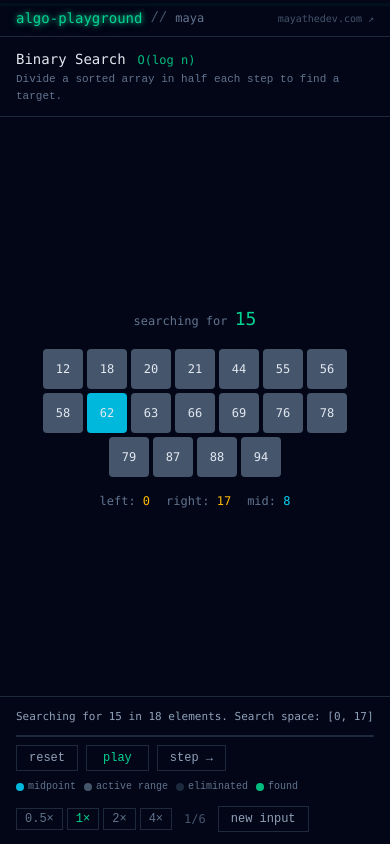
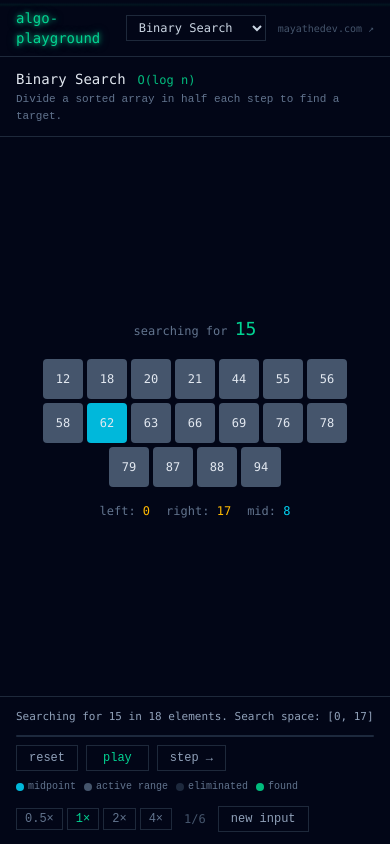
Before and after one commit to MayaTheDev/algo-playground, a React (Vite) app: page / in a window 390 px wide. Built offline with nearby package versions, Linux system fonts and the light colour scheme.

Commit message:
Wire compare view and mobile algo picker

```diff
--- a/src/App.tsx
+++ b/src/App.tsx
@@ -1,11 +1,14 @@
 import { useState } from 'react'
 import { AlgoSelector } from './components/AlgoSelector'
+import { CompareView } from './components/CompareView'
 import { BinarySearch } from './algorithms/binary-search/BinarySearch'
 import { BubbleSort } from './algorithms/bubble-sort/BubbleSort'
 import { MergeSort } from './algorithms/merge-sort/MergeSort'
 import { InsertionSort } from './algorithms/insertion-sort/InsertionSort'
 import { SelectionSort } from './algorithms/selection-sort/SelectionSort'
 import type { AlgoId, AlgoMeta } from './types/algo.types'
+
+type View = AlgoId | 'compare'
 
 const ALGOS: AlgoMeta[] = [
   {
@@ -53,34 +56,53 @@ const ALGO_COMPONENTS: Record<AlgoId, React.ComponentType> = {
   'selection-sort': SelectionSort,
 }
 
+const VIEW_OPTIONS = [
+  ...ALGOS.map(a => ({ value: a.id as View, label: a.label })),
+  { value: 'compare' as View, label: 'Compare' },
+]
+
 export function App() {
-  const [selected, setSelected] = useState<AlgoId>('binary-search')
-  const ActiveComponent = ALGO_COMPONENTS[selected]
-  const meta = ALGOS.find(a => a.id === selected)!
+  const [view, setView] = useState<View>('binary-search')
+
+  const meta = ALGOS.find(a => a.id === view)
+  const ActiveComponent = view !== 'compare' ? ALGO_COMPONENTS[view as AlgoId] : null
 
   return (
     <div className="flex h-screen bg-[#020617] text-slate-200 overflow-hidden">
-      <AlgoSelector selected={selected} onSelect={setSelected} algos={ALGOS} />
+      <AlgoSelector selected={view} onSelect={setView} algos={ALGOS} />
 
       <div className="flex-1 flex flex-col min-w-0 relative scanline-effect overflow-hidden">
         {/* Header */}
-        <header className="flex items-center justify-between px-4 py-2 border-b border-slate-800 shrink-0">
+        <header className="flex items-center justify-between px-4 py-2 border-b border-slate-800 shrink-0 gap-3">
           <div className="flex items-center gap-2">
             <span className="text-emerald-400 font-mono text-sm neon-text">algo-playground</span>
-            <span className="text-slate-600 text-sm">//</span>
-            <span className="text-slate-500 text-xs font-mono">maya</span>
+            <span className="text-slate-600 text-sm hidden sm:block">//</span>
+            <span className="text-slate-500 text-xs font-mono hidden sm:block">maya</span>
           </div>
+
+          {/* Mobile algo picker */}
+          <select
+            value={view}
+            onChange={e => setView(e.target.value as View)}
+            className="md:hidden bg-[#020617] text-xs font-mono text-slate-300 border border-slate-700 px-2 py-1 focus:outline-none focus:border-emerald-600 flex-1 max-w-[160px]"
+          >
+            {VIEW_OPTIONS.map(opt => (
+              <option key={opt.value} value={opt.value}>{opt.label}</option>
+            ))}
+          </select>
+
           <a
             href="https://mayathedev.com"
             target="_blank"
             rel="noopener noreferrer"
-            className="text-[10px] text-slate-600 hover:text-slate-400 transition-colors font-mono"
+            className="text-[10px] text-slate-600 hover:text-slate-400 transition-colors font-mono shrink-0"
           >
             mayathedev.com ↗
           </a>
         </header>
 
-        {/* Algorithm title */}
+        {/* Algorithm title — hidden in compare mode */}
+        {meta && (
           <div className="px-4 py-3 border-b border-slate-800 shrink-0">
             <div className="flex items-baseline gap-3">
               <h1 className="text-sm font-mono text-slate-200">{meta.label}</h1>
@@ -88,10 +110,23 @@ export function App() {
             </div>
             <p className="text-[11px] text-slate-500 mt-0.5">{meta.description}</p>
           </div>
+        )}
+
+        {view === 'compare' && (
+          <div className="px-4 py-3 border-b border-slate-800 shrink-0">
+            <div className="flex items-baseline gap-3">
+              <h1 className="text-sm font-mono text-slate-200">Compare</h1>
+            </div>
+            <p className="text-[11px] text-slate-500 mt-0.5">Run two sorting algorithms on the same data. Watch one finish while the other crawls.</p>
+          </div>
+        )}
 
         {/* Visualizer */}
         <div className="flex-1 min-h-0">
-          <ActiveComponent key={selected} />
+          {view === 'compare'
+            ? <CompareView key="compare" />
+            : ActiveComponent && <ActiveComponent key={view} />
+          }
         </div>
       </div>
     </div>
```
Lines whose indentation alone changed are shown as unchanged.
